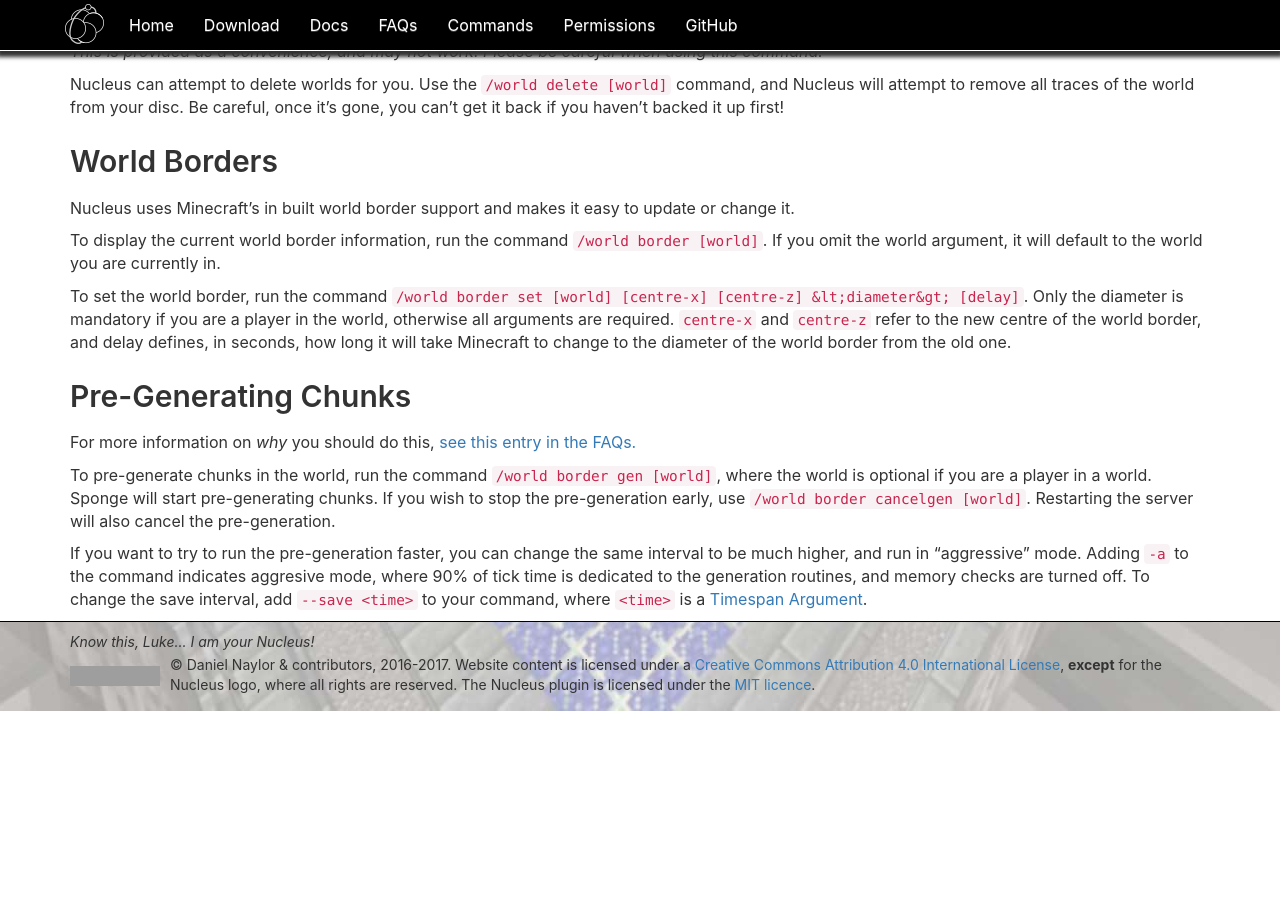
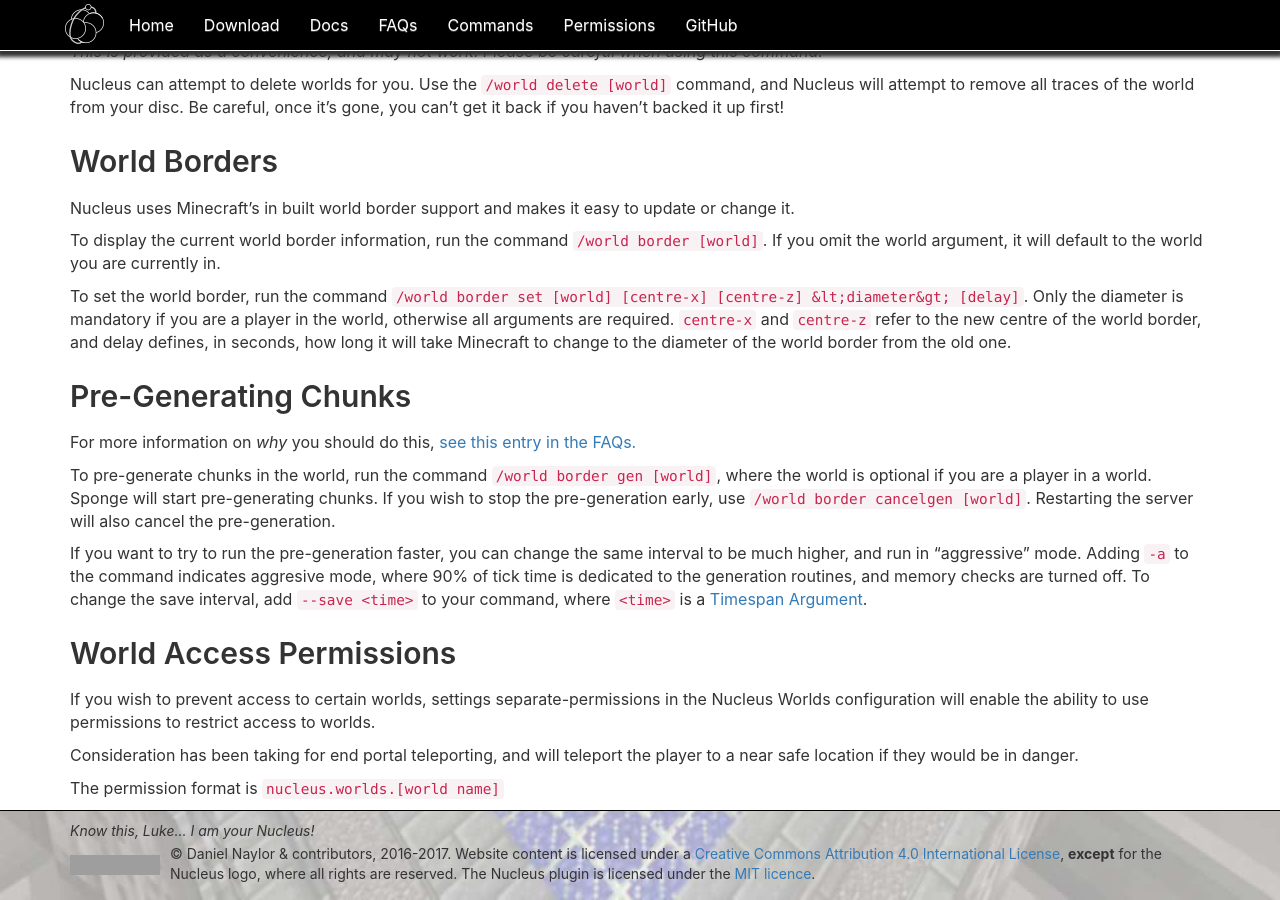
Before and after one commit to NucleusPowered/site-v1, a Jekyll site: the page built from docs/modules/world.md, in a window 1280 px wide and 900 px high, scrolled down 1210 px. Built offline with Jekyll 4.4.1, drawn with Linux system fonts in a browser that asks for light colours; comment, search, counter and statistics services are not loaded; before the commit the page ends 1921 px from its top, so only the background shows below that; grey boxes are pictures that could not be loaded.

Commit message:
Add World Access Permission Docs (#16)
* Add World Access Permissions Documentation.

* Update world.md

```diff
--- a/docs/modules/world.md
+++ b/docs/modules/world.md
@@ -79,3 +79,11 @@
 If you want to try to run the pre-generation faster, you can change the same interval to be much higher, and run in "aggressive" mode. Adding
 `-a` to the command indicates aggresive mode, where 90% of tick time is dedicated to the generation routines, and memory checks are turned off.
 To change the save interval, add `--save <time>` to your command, where `<time>` is a [Timespan Argument](../arguments.html#timespan).
+
+## World Access Permissions
+
+If you wish to prevent access to certain worlds, settings separate-permissions in the Nucleus Worlds configuration will enable the ability to use permissions to restrict access to worlds.
+
+Consideration has been taking for end portal teleporting, and will teleport the player to a near safe location if they would be in danger.
+
+The permission format is `nucleus.worlds.[world name]`
```
